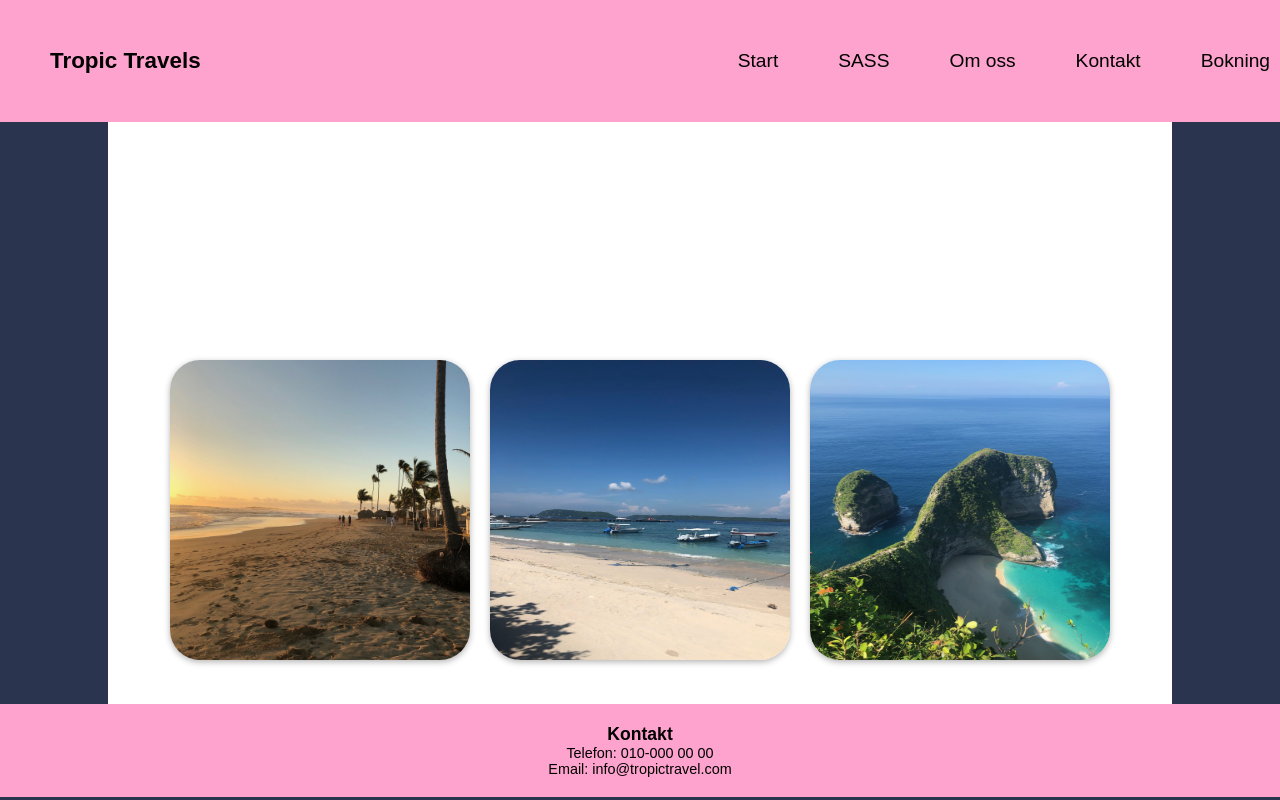
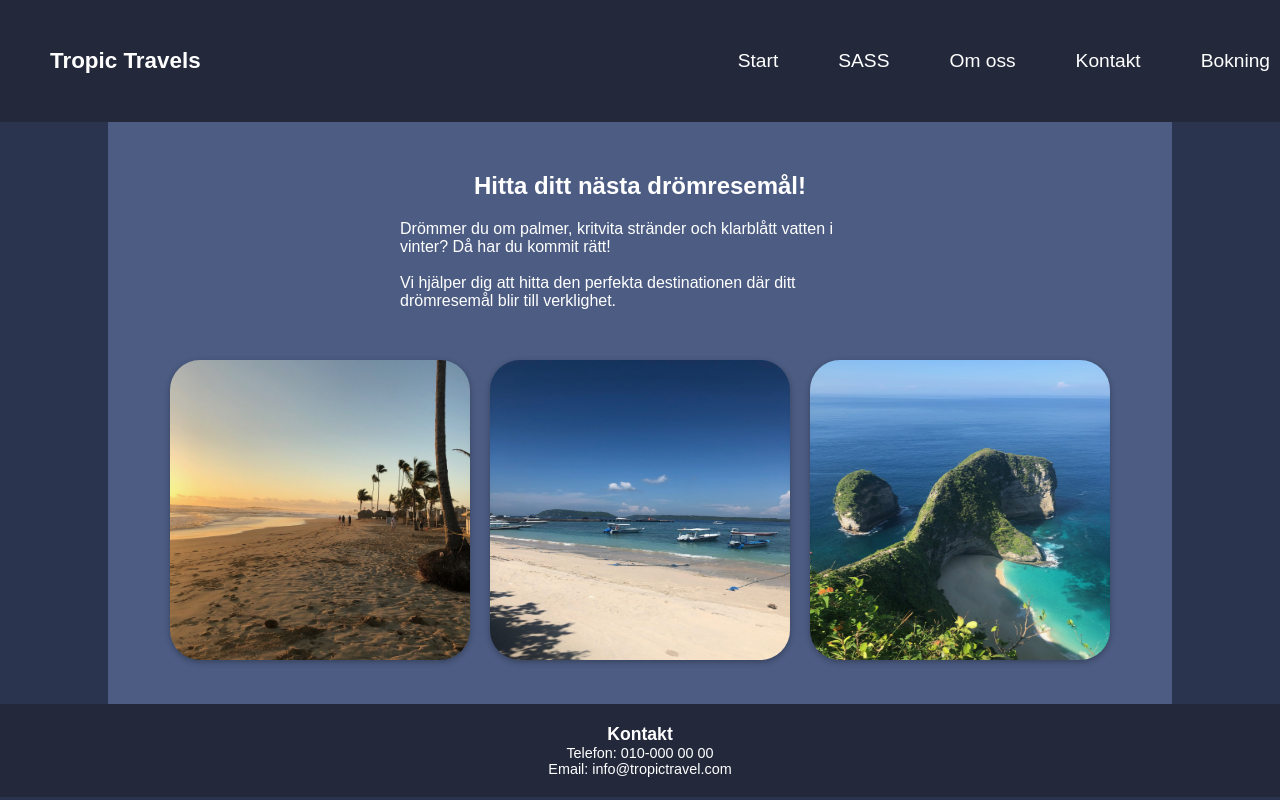
Before and after one commit to haan2402/moment3-frontend, a website built with Parcel: page src/index.html in a window 1280 px wide. Shown: the top 800 px of the page. Built offline with nearby package versions, Linux system fonts and the dark colour scheme.

Commit message:
justerat i mörkt tema med färger

```diff
--- a/src/css/_base.scss
+++ b/src/css/_base.scss
@@ -11,6 +11,8 @@ $header-text: 1.4em;
 
 /*for dark theme*/
 $dark-color: #2a344e;
+$dark-container-color: #4c5c83;
+$dark-header: #23293b;
 $dark-text-color: #fff;
 
 /*mixin for pictures, if and else on border on picture*/
--- a/src/css/_layout.scss
+++ b/src/css/_layout.scss
@@ -18,6 +18,29 @@ body {
     body {
     background-color: base.$dark-color;
     color: base.$dark-text-color;
+    }
+
+    .main-container,
+    .sass-container {
+        background-color: base.$dark-container-color !important;
+    }
+
+    header,
+    footer {
+        background-color: base.$dark-header !important;
+        color: base.$dark-text-color !important;
+    }
+
+    h1 {
+        color: base.$dark-text-color;
+    }
+
+    nav {
+        background-color: base.$dark-header !important;
+
+        a {
+            color: base.$dark-text-color;
+        }
     }
 }
 
```
